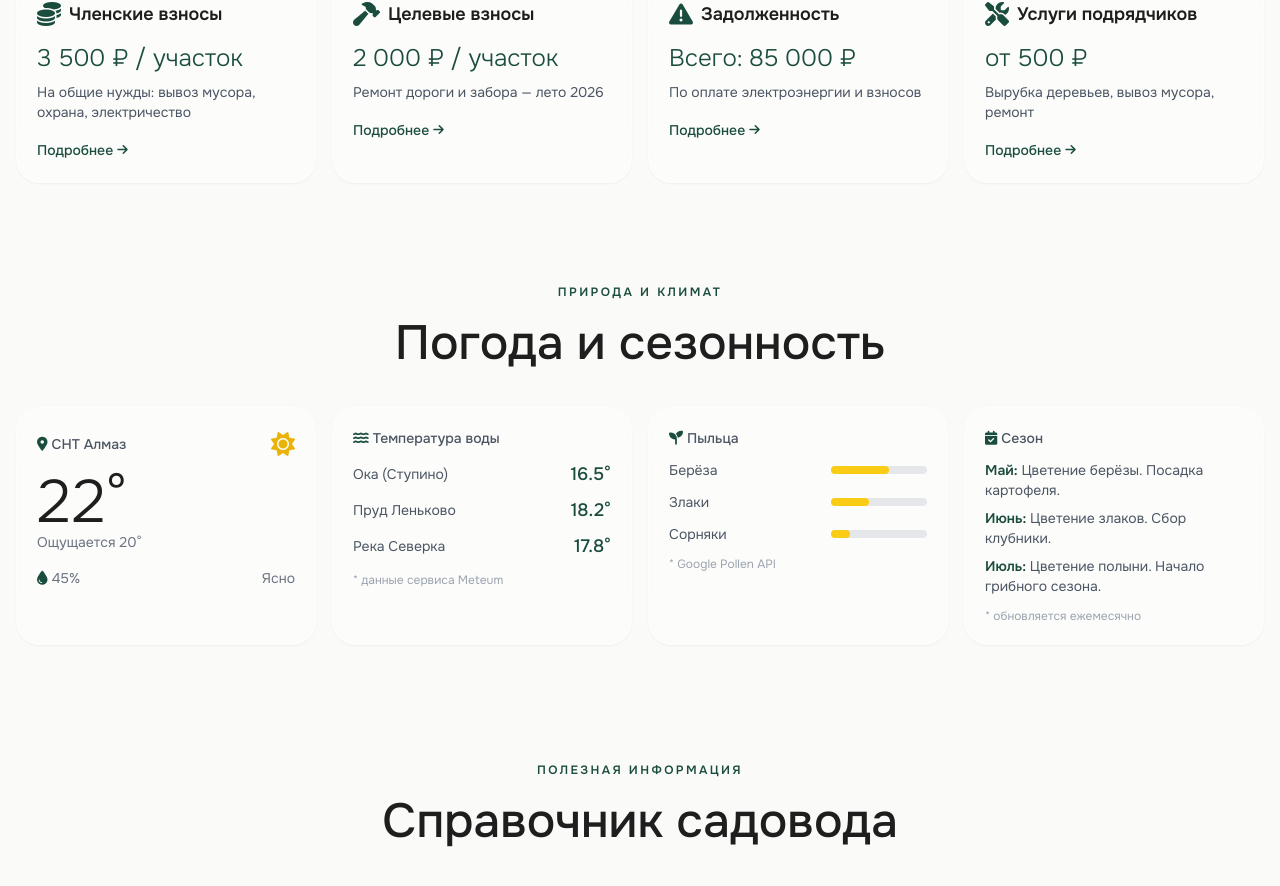
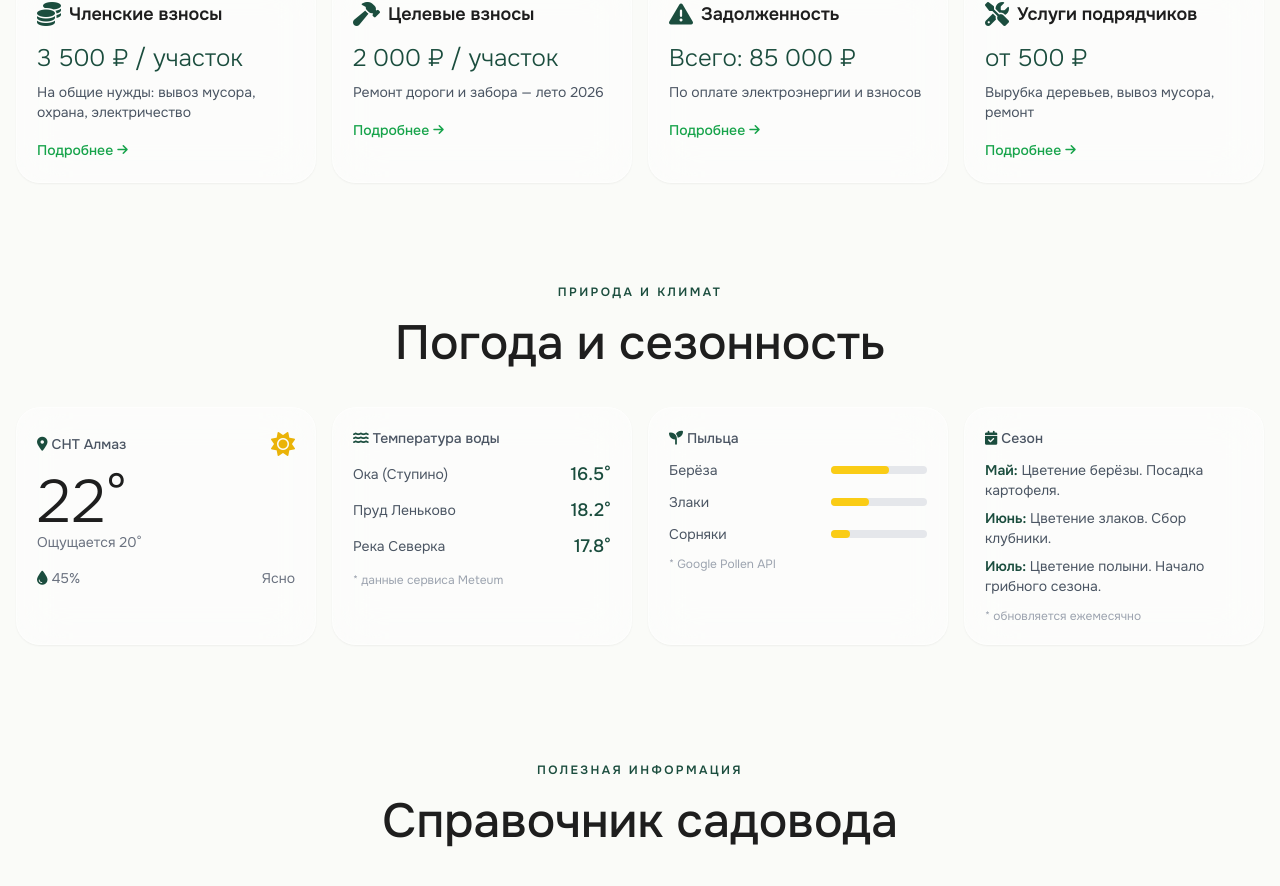
Before and after one commit to rawcam/almaz-snt, a Next.js app: page /almaz-snt/ in a window 1280 px wide. Shown: the part 1080-1966 px from the top of the page. Built offline with nearby package versions, Linux system fonts and the light colour scheme.

Commit message:
Update FinancialOverview.jsx

```diff
--- a/src/components/FinancialOverview.jsx
+++ b/src/components/FinancialOverview.jsx
@@ -23,7 +23,7 @@ const financials = [
     icon: 'fa-solid fa-exclamation-triangle',
     title: 'Задолженность',
     amount: 'Всего: 85 000 ₽',
-    link: '/docs',
+    link: '/payments',
     description: 'По оплате электроэнергии и взносов',
     shadowColor: 'rgba(220, 38, 38, 0.3)'
   },
@@ -77,7 +77,7 @@ export default function FinancialOverview() {
                 {item.amount}
               </div>
               <p className="text-sm text-gray-600 mb-4">{item.description}</p>
-              <span className="inline-flex items-center gap-1 text-sm font-medium text-green-deep hover:text-green-900 transition-colors">
+              <span className="inline-flex items-center gap-1 text-sm font-medium text-green-600 hover:text-green-900 transition-colors">
                 Подробнее
                 <i className="fa-solid fa-arrow-right text-xs"></i>
               </span>
```
